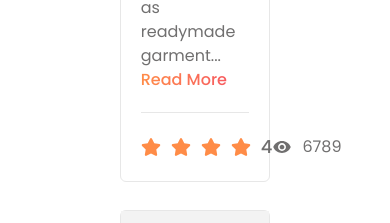
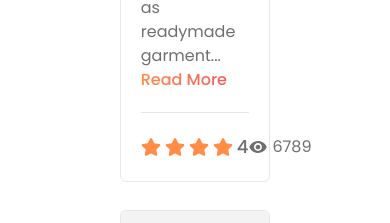
Before and after one commit to muhammad-tamim/web-project-26, a React (Vite) app: page /news/0 in a window 390 px wide. Shown: the part 1280-1503 px from the top of the page. Built offline with nearby package versions, Linux system fonts and the light colour scheme.

Commit message:
style(categoryNewqsCard.jsx): make it responsive

```diff
--- a/src/components/ui/CategoryNewsCard.jsx
+++ b/src/components/ui/CategoryNewsCard.jsx
@@ -37,12 +37,12 @@ const CategoryNewsCard = ({ singleData }) => {
                 <hr className='text-[#E7E7E7] mb-5' />
                 <div className='mb-5 flex items-center justify-between'>
 
-                    <div className='flex gap-2.5 items-center'>
+                    <div className='flex gap-1 md:gap-2.5 items-center'>
                         {[...Array(rating.number)].map((_, index) => <FaStar key={index} className='text-[#FF8C47]' size={20} />)}
                         <p className='dark3 font-medium text-lg'>{rating.number}</p>
                     </div>
 
-                    <div className='flex items-center gap-2.5'>
+                    <div className='flex items-center gap-1 md:gap-2.5'>
                         <IoMdEye size={20} className='dark3' />
                         <p className='dark3'>{total_view}</p>
                     </div>
```
